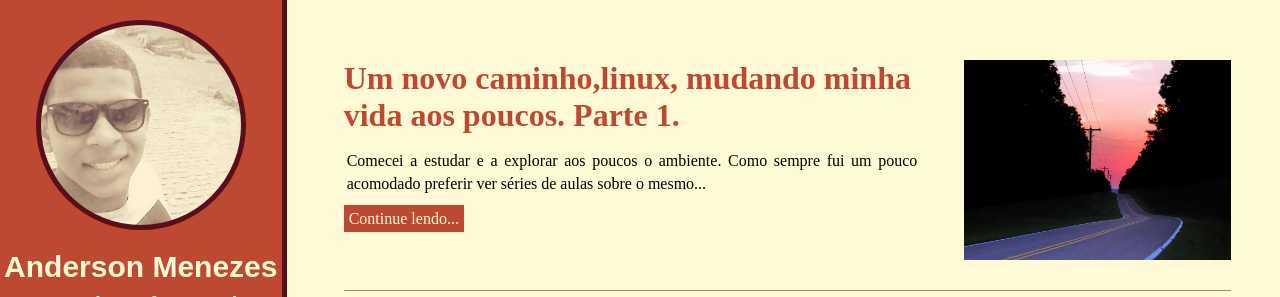
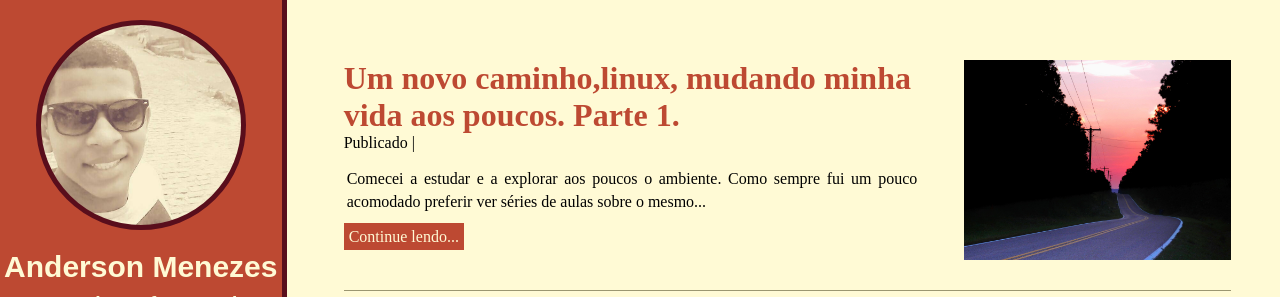
Before and after one commit to andersoonweb/andersoonweb.github.io, a Jekyll site: the page built from assets/blog.html, in a window 1280 px wide, cut to the strip 0-297 px from the top of the page. Built offline with Jekyll 4.4.1, drawn with Linux system fonts in a browser that asks for light colours; nearby versions of some CDN libraries; comment, search, counter and statistics services are not loaded.

Commit message:
add date

```diff
--- a/_layouts/blog.html
+++ b/_layouts/blog.html
@@ -7,6 +7,7 @@ title: Blog
 		<article class="article-post">
 			<header class="header-post">
 				<h1 class="title-post"><a href="{{ post.url | prepend: site.baseurl }}">{{ post.title }}</a></h1>
+				<span class="date-post">Publicado | <i>{{ post.published }}</i></span>
 				<p>{{ post.description }}</p>
 				<a class="read-me" href="{{ post.url | prepend: site.baseurl }}">Continue lendo...</a>
 			</header>
```
